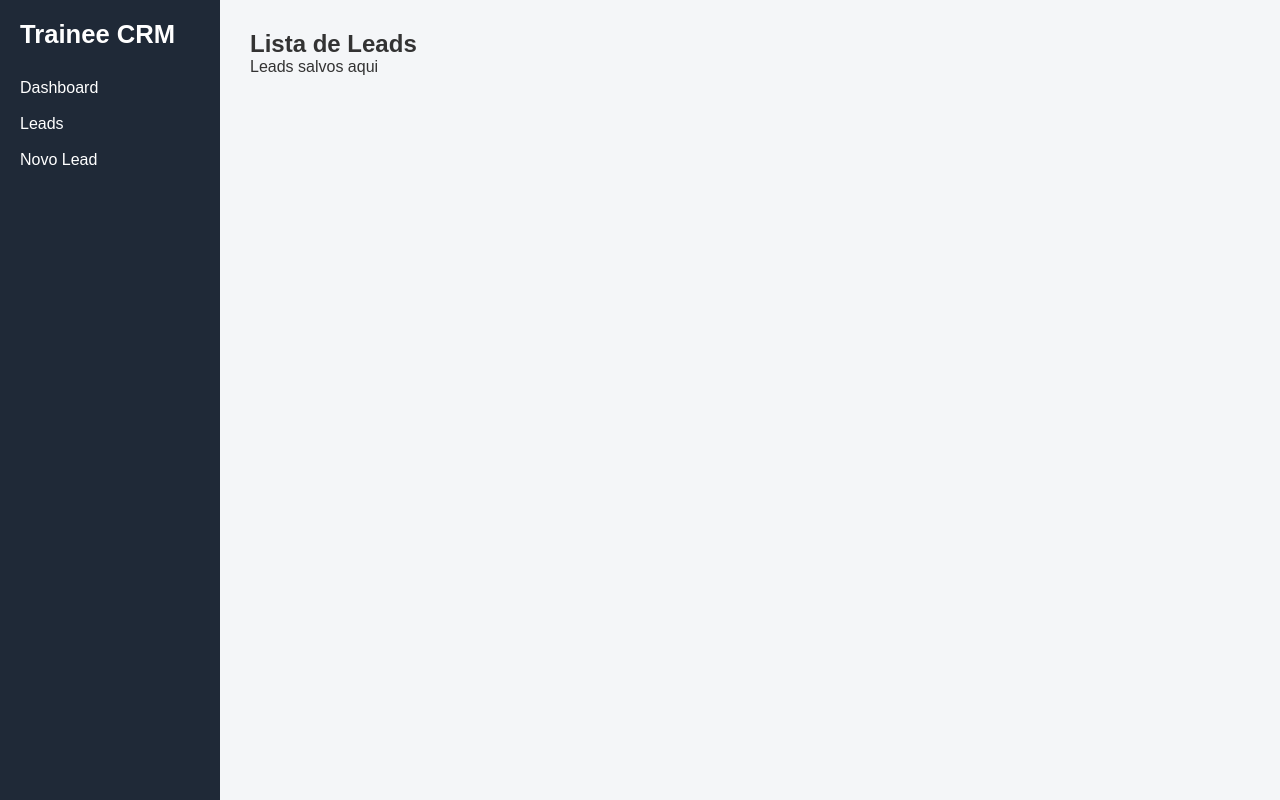
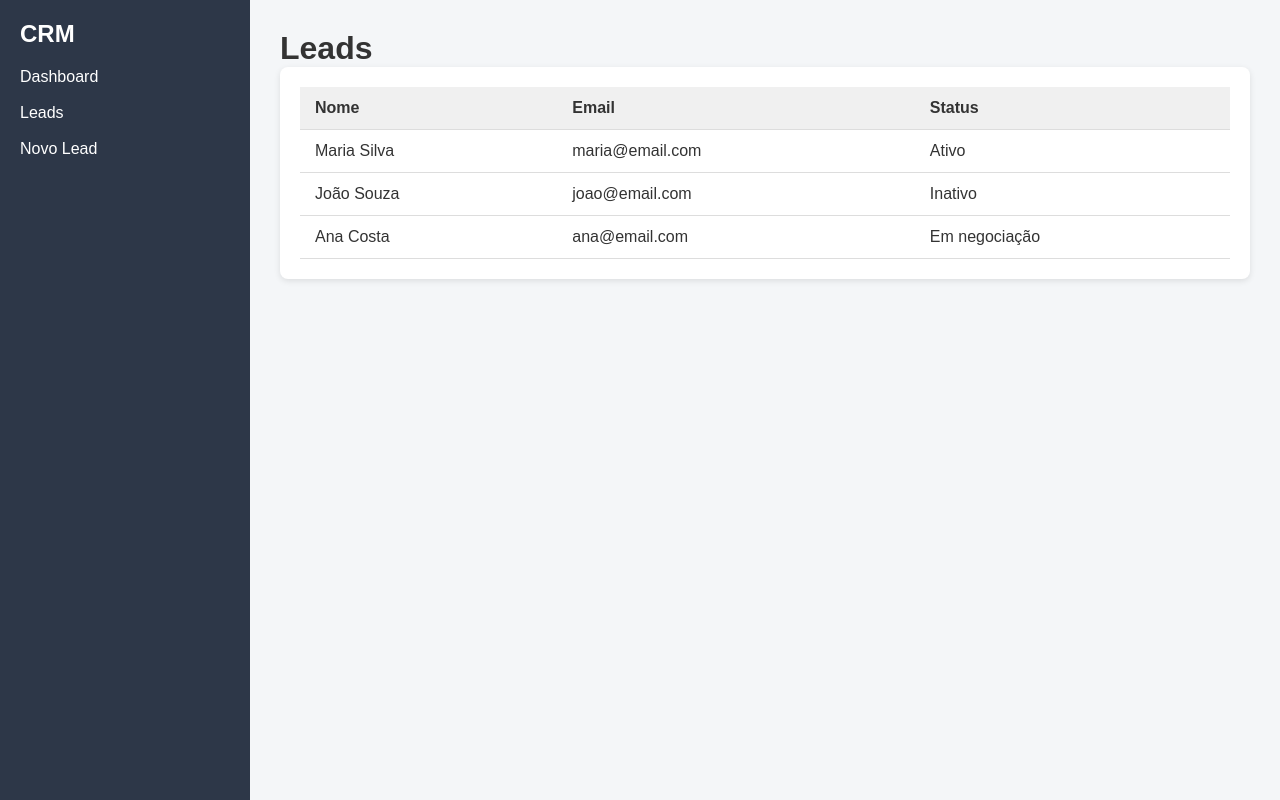
Before and after one commit to matheusbuenowb/desafio-trainee, a React (Create React App) app in the folder frontend/: page /leads in a window 1280 px wide. Built offline with nearby package versions, Linux system fonts and the light colour scheme.

Commit message:
Pseudoexemplos para Dashboard, Leads e NewLead

```diff
--- a/frontend/src/App.jsx
+++ b/frontend/src/App.jsx
@@ -3,6 +3,10 @@ import { BrowserRouter as Router, Routes, Route, Link } from "react-router-dom";
 import Dashboard from "./pages/Dashboard";
 import Leads from "./pages/Leads";
 import NewLead from "./pages/NewLead";
+
+import "./styles/main.css";
+import "./styles/sidebar.css";
+import "./styles/pages.css";
 
 function App() {
   return (
@@ -10,7 +14,7 @@ function App() {
       <div className="app-container">
         {/* Sidebar */}
         <aside className="sidebar">
-          <h1 className="logo">Trainee CRM</h1>
+          <h1 className="logo">CRM</h1>
           <nav>
             <ul>
               <li><Link to="/dashboard">Dashboard</Link></li>
--- a/frontend/src/pages/Dashboard.jsx
+++ b/frontend/src/pages/Dashboard.jsx
@@ -3,8 +3,21 @@ import React from "react";
 export default function Dashboard() {
   return (
     <div>
-      <h2>Dashboard</h2>
-      <p>----</p>
+        <h1>Dashboard</h1>
+        <div className="dashboard-cards">
+            <div className="card">
+                <h2>Leads Totais</h2>
+                <p>120</p>
+            </div>
+            <div className="card">
+                <h2>Leads Ativos</h2>
+                <p>80</p>
+            </div>
+            <div className="card">
+                <h2>Conversões</h2>
+                <p>15%</p>
+            </div>
+        </div>
     </div>
   );
 }
--- a/frontend/src/pages/Leads.jsx
+++ b/frontend/src/pages/Leads.jsx
@@ -3,8 +3,35 @@ import React from "react";
 export default function Leads() {
   return (
     <div>
-      <h2>Lista de Leads</h2>
-      <p>Leads salvos aqui</p>
+      <h1>Leads</h1>
+      <div className="table-container">
+        <table>
+          <thead>
+            <tr>
+              <th>Nome</th>
+              <th>Email</th>
+              <th>Status</th>
+            </tr>
+          </thead>
+          <tbody>
+            <tr>
+              <td>Maria Silva</td>
+              <td>maria@email.com</td>
+              <td>Ativo</td>
+            </tr>
+            <tr>
+              <td>João Souza</td>
+              <td>joao@email.com</td>
+              <td>Inativo</td>
+            </tr>
+            <tr>
+              <td>Ana Costa</td>
+              <td>ana@email.com</td>
+              <td>Em negociação</td>
+            </tr>
+          </tbody>
+        </table>
+      </div>
     </div>
   );
 }
--- a/frontend/src/pages/NewLead.jsx
+++ b/frontend/src/pages/NewLead.jsx
@@ -13,7 +13,7 @@ export default function NewLead() {
 
   return (
     <div>
-      <h2>Cadastro de Lead</h2>
+      <h2>Novo Lead</h2>
       <form onSubmit={handleSubmit}>
         <div>
           <label>Nome:</label><br/>
@@ -22,6 +22,7 @@ export default function NewLead() {
             value={name}
             onChange={(e) => setName(e.target.value)}
             required
+            placeholder="Digite o seu nome"
           />
         </div>
         <div>
@@ -31,9 +32,10 @@ export default function NewLead() {
             value={email}
             onChange={(e) => setEmail(e.target.value)}
             required
+            placeholder="Digite seu email"
           />
         </div>
-        <button type="submit">Enviar</button>
+        <button type="submit">Salvar</button>
       </form>
     </div>
   );
```
